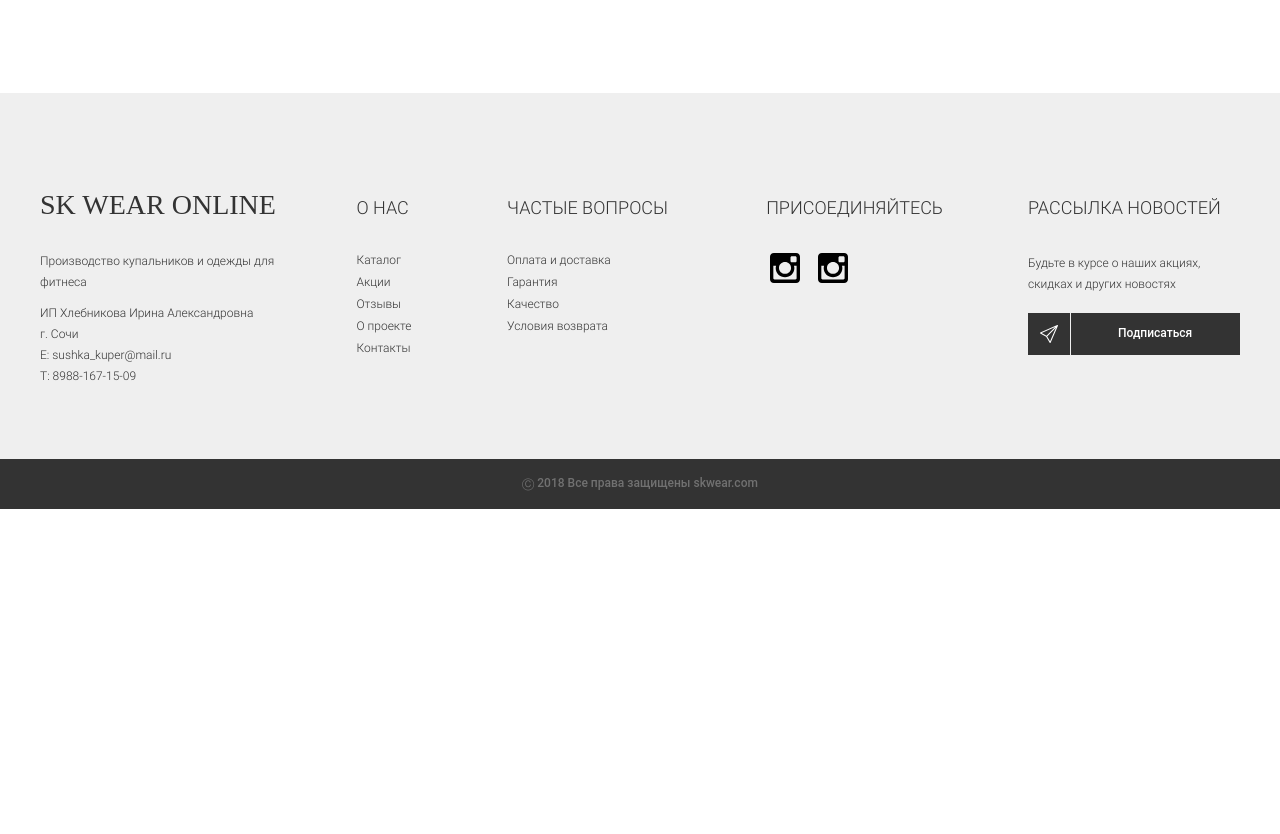
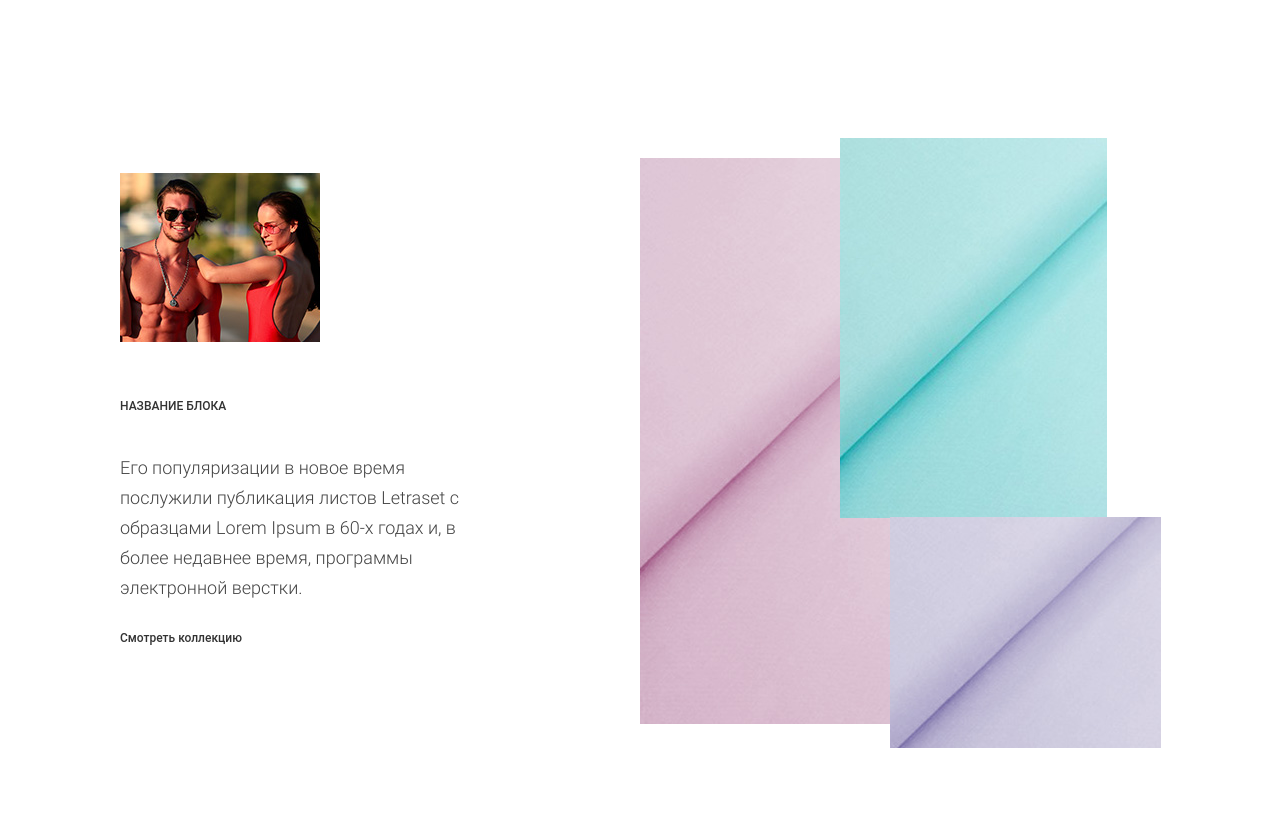
Before and after one commit to Bolshunova/fabrics, a website: page src/index.html in a window 1280 px wide. Shown: the part 3360-4194 px from the top of the page. Before the commit the page ends 3869 px from the top, so only its background shows below. Drawn offline with nearby package versions, Linux system fonts and the light colour scheme; files that its build step writes are made by us from their sources; a web font is replaced by a local one.

Commit message:
section4

```diff
--- a/src/index.html
+++ b/src/index.html
@@ -188,6 +188,47 @@
         </div>
       </div>
 
+      <div class="fourth-section">
+        <div class="box-information">
+          <div class="sec-img-box">
+            <picture class="box-img9">
+              <source srcset="img/img/9.jpg, img/img/9@2x.jpg">
+              <img srcset="img/img/9.jpg, img/img/9@2x.jpg" alt="default image">
+            </picture>
+          </div>
+          <div class="text-box-info">
+            <h5 class="title-name">название блока</h5>
+            <p class="information-box">
+                Его популяризации в новое время послужили публикация листов Letraset с образцами Lorem Ipsum в 60-х годах и, в более недавнее время, программы электронной верстки.
+            </p>
+            <a href="#" class="textblock_link">Смотреть коллекцию</a>
+          </div>
+        </div>
+        <div class="box-list-img">
+          <div class="img-box-list">
+            <div class="photo-list picture1">
+               <picture>
+                   <source srcset="img/img/10.jpg, img/img/10@2x.jpg">
+                   <img srcset="img/img/10.jpg, img/img/10@2x.jpg" alt="default image">
+                </picture>
+            </div>
+            <div class="photo-list picture2">
+               <picture>
+                   <source srcset="img/img/11.jpg, img/img/11@2x.jpg">
+                   <img srcset="img/img/11.jpg, img/img/11@2x.jpg" alt="default image">
+                </picture>
+            </div>
+            <div class="photo-list picture3">
+               <picture>
+                   <source srcset="img/img/12.jpg, img/img/12@2x.jpg">
+                   <img srcset="img/img/12.jpg, img/img/12@2x.jpg" alt="default image">
+                </picture>
+            </div>
+          </div>
+        </div>
+      </div>
+
+
     </div>
   </main>
   <footer class="footer">
--- /dev/null
+++ b/src/scss/layout/fourth-section.scss
@@ -0,0 +1,102 @@
+.fourth-section {
+    @media screen and (min-width: 1200px) {
+        width: 1040px;
+        padding-bottom: 175px;
+        margin: 100px auto 0;
+        display: flex;
+    }
+}
+.box-information {
+    @media screen and (min-width: 1200px) {
+        flex-basis: 50%;
+    }
+}
+.sec-img-box {
+    display: inline-block;
+    text-align: center;
+    padding: 0 50px 0 50px;
+    margin-bottom: 15px;
+    @media screen and (min-width: 1200px) {
+        padding: 0;
+        margin: 35px 0 52px;
+    }
+}
+.text-box-info {
+    text-align: center;
+        @media screen and (min-width: 1200px) {
+            text-align: left;
+            width: 360px;
+    }
+}
+.title-name {
+    @include font_style('Roboto', 12px, 500, 14px , uppercase, map-get($map: $colors, $key: semi-grey));
+        margin-bottom: 9px;
+    @media screen and (min-width: 1200px) {
+        margin-bottom: 40px;
+    }
+}
+.information-box {
+    @include font_style('Roboto', 18px, 300, 30px , none, map-get($map: $colors, $key: section-text));
+}
+.textblock_link {
+    @include font_style('Roboto', 12px, 500, 15px , none, map-get($map: $colors, $key: semi-grey));
+    padding-top: 28px;
+    padding-bottom: 8px;
+    text-decoration: none;
+    display: inline-block;
+    cursor: pointer;
+    &::after {
+        content: "";
+        display: block;
+        width: 100%;
+        height: 2px;
+        background-color: transparent;
+      }
+      &:hover::after {
+        background-color: color(semi-grey);
+      }
+}
+.box-list-img {
+    @media screen and (max-width: 400px) {
+        width:267px;
+        margin: 0 auto;
+        }
+    @media screen and (min-width: 1200px) {
+        flex-basis: 50%;
+        }
+}
+.img-box-list {
+    @media screen and (min-width: 1200px) {
+        position: relative;
+    }
+}
+.photo-list {
+    margin-bottom: 9px;
+        @media screen and (min-width: 1200px) {
+            position: absolute;
+            margin-bottom: 0px;
+    }
+}
+.picture1 {
+    @media screen and (min-width: 1200px) {
+        width: 313px;
+        position: absolute;
+        top: 20px;
+        left: 0;
+        }
+}
+.picture2 {
+    @media screen and (min-width: 1200px) {
+        width: 267px;
+        position: absolute;
+        top: 0px;
+        left: 200px;
+        }
+}
+.picture3 {
+    @media screen and (min-width: 1200px) {
+        width: 271px;
+        top: 379px;
+        left: 250px;
+        }
+}
--- a/src/scss/styles.scss
+++ b/src/scss/styles.scss
@@ -11,3 +11,4 @@
 @import 'layout/third-section';
 @import 'layout/header';
 @import 'layout/first-section';
+@import 'layout/fourth-section';
```
Also changed, not shown: build/css/styles.css, build/css/styles.min.css, build/index.html, 1 other file.
